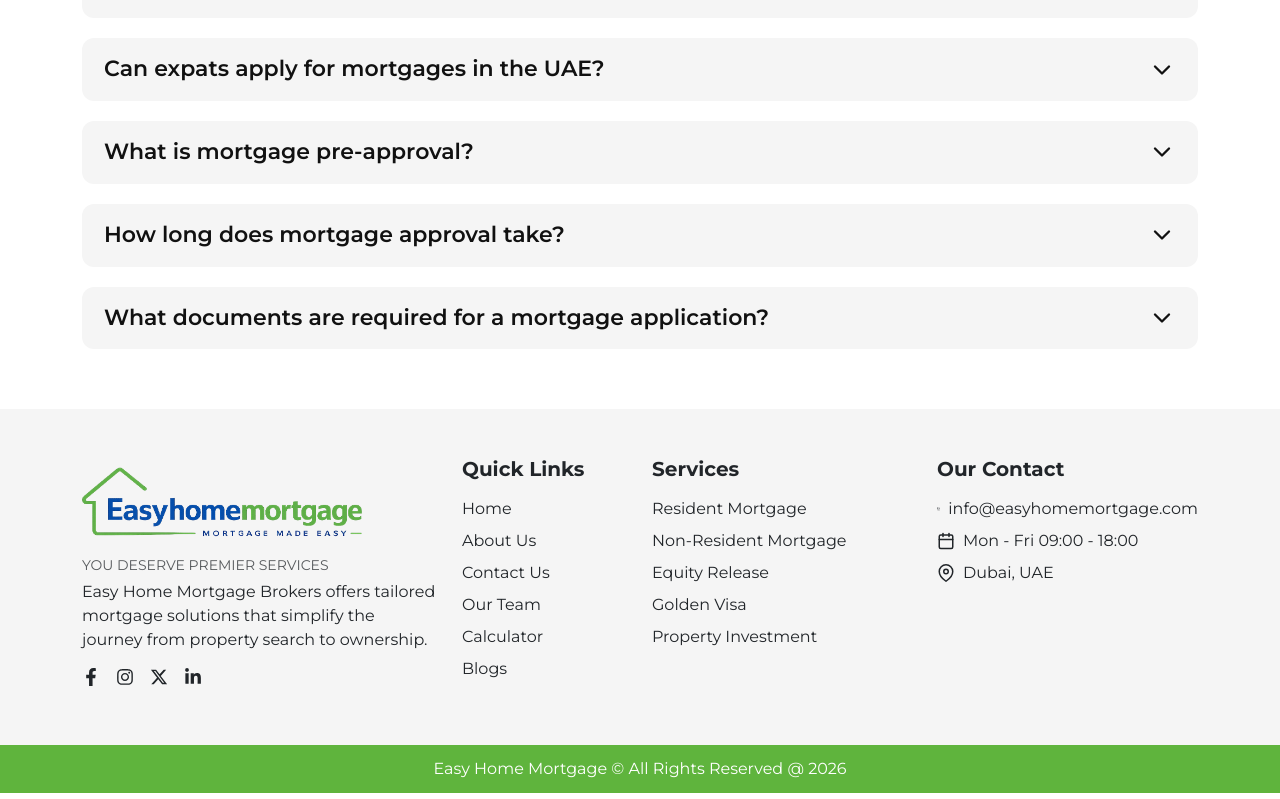
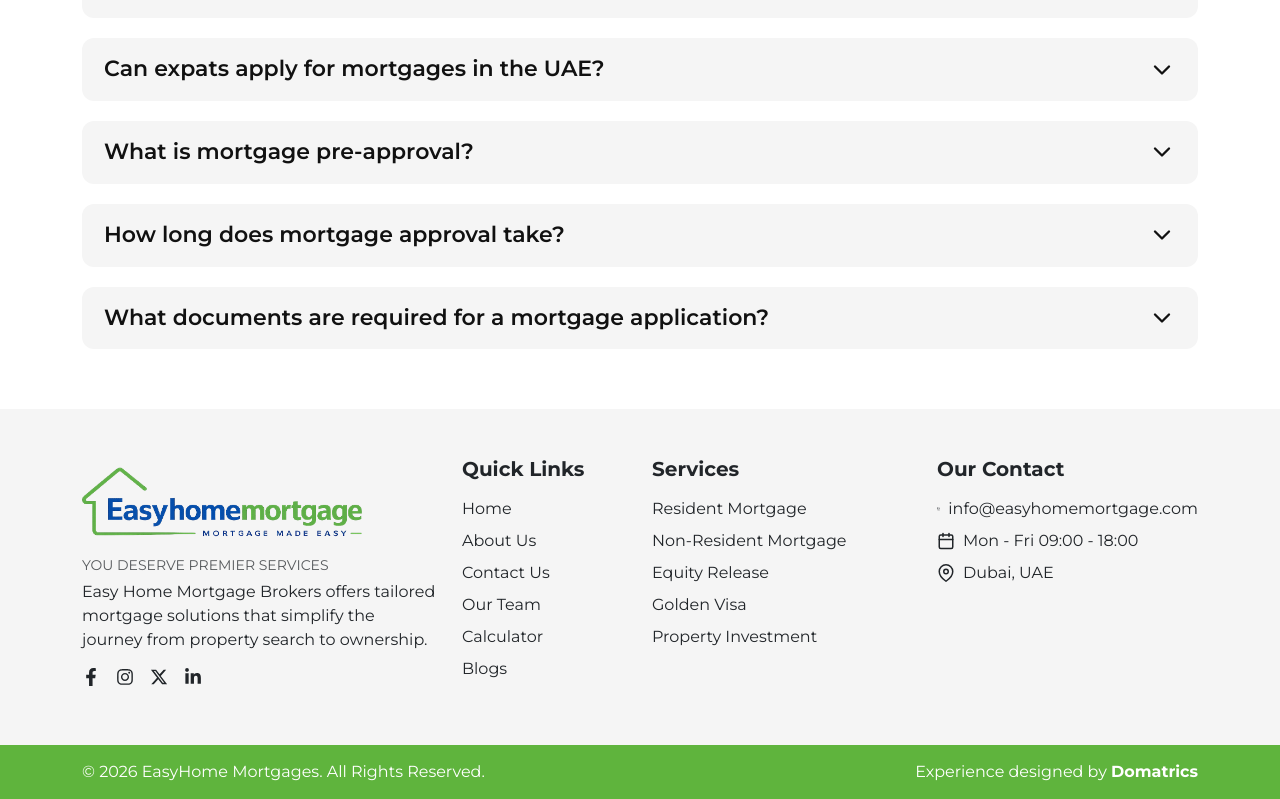
Before and after one commit to muhammadtouqeer1991/easyhomewebapp, a Next.js app: page / in a window 1280 px wide. Shown: the part 4351-5150 px from the top of the page. Built offline with nearby package versions, Linux system fonts and the light colour scheme.

Commit message:
updateCode

```diff
--- a/src/app/layout.js
+++ b/src/app/layout.js
@@ -27,7 +27,6 @@ export default function RootLayout({ children }) {
         <Topbar />
         <Menu />
         {children}
-        {/* <MeetingCTA /> */}
         <Footer />
       </body>
     </html>
--- a/src/components/Footer.js
+++ b/src/components/Footer.js
@@ -1,5 +1,6 @@
 "use client";
 import Image from "next/image";
+import Link from "next/link";
 import { Container, Row, Col } from "react-bootstrap";
 import { FaFacebookF, FaInstagram, FaLinkedinIn } from "react-icons/fa";
 import { FaXTwitter } from "react-icons/fa6";
@@ -85,11 +86,27 @@ export default function Footer() {
         style={{
           background: "#5fb43d",
           color: "#fff",
-          textAlign: "center",
-          padding: "12px",
+          padding: "15px 20px",
         }}
       >
-        Easy Home Mortgage © All Rights Reserved @ 2026
+        <div className="container d-flex justify-content-between align-items-center flex-wrap">
+          <span>
+            © {new Date().getFullYear()} EasyHome Mortgages. All Rights
+            Reserved.
+          </span>
+
+          <span>
+            Experience designed by{" "}
+            <strong>
+              <Link
+                className="text-white text-decoration-none"
+                href="https://www.domatrics.com/"
+              >
+                Domatrics
+              </Link>
+            </strong>
+          </span>
+        </div>
       </div>
     </footer>
   );
```
